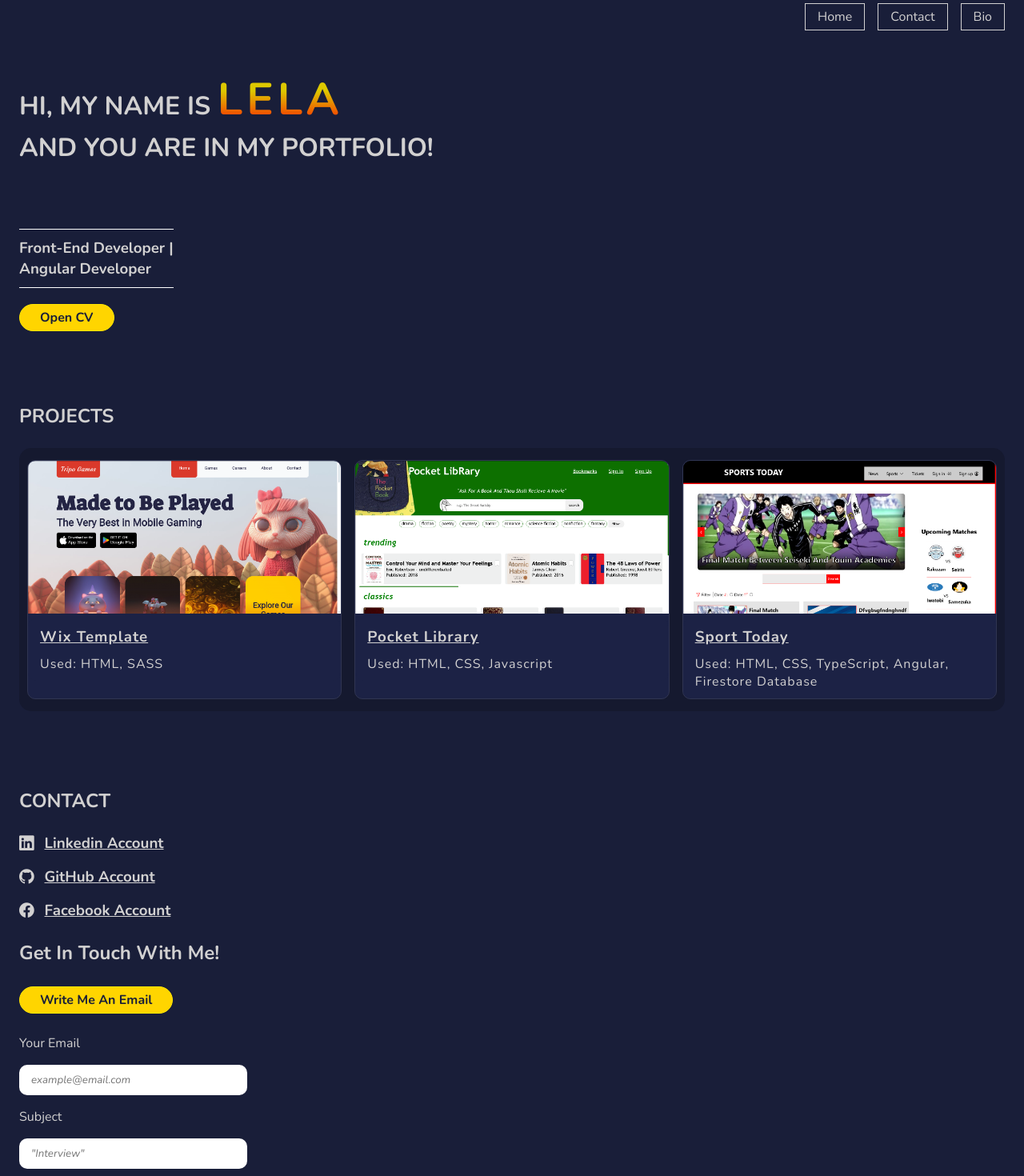
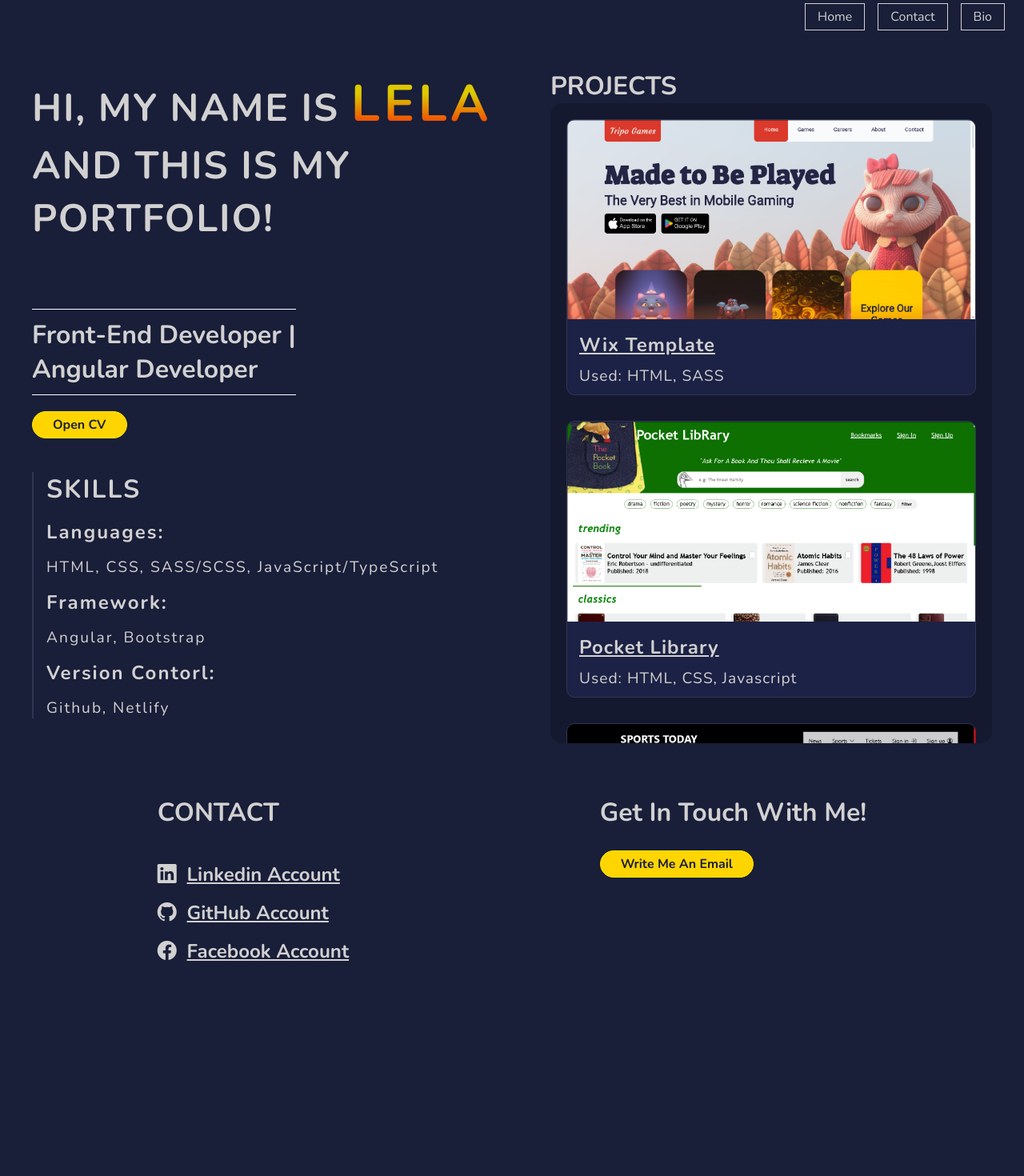
Before and after one commit to lela-akiashvili/MyPortfolio, an Angular app: page / in a window 1280 px wide. Shown: the part 20-1490 px from the top of the page at 80% size. After the commit the page ends 1297 px from the top, so only its background shows below. Built offline with nearby package versions, Linux system fonts and the light colour scheme.

Commit message:
respnsivnes of a dead fish

```diff
--- a/src/app/app.component.css
+++ /dev/null
@@ -1,4 +0,0 @@
-*{
-   scrollbar-width: 3px;
-
-}
--- a/src/app/features/home/home.component.css
+++ b/src/app/features/home/home.component.css
@@ -1,5 +1,4 @@
 main {
-  background-color: #191e39;
   min-height: 100vh;
   padding: 1.5rem;
   max-width: fit-content;
@@ -10,6 +9,10 @@ section {
 }
 h1 {
   font-size: xx-large;
+  letter-spacing: 1.8px;
+}
+.top h2 {
+  margin: 0;
 }
 span {
   background: linear-gradient(
@@ -23,8 +26,27 @@ span {
   font-size: 3.5rem;
 }
 .bio {
-  margin: 5rem 0;
+  margin: 5rem 0 2rem 0;
   animation: slide 1s 1 ease-in;
+}
+
+.left-border {
+  border-left: 2.5px solid #303552;
+  padding-left: 1rem;
+  margin-bottom: 3rem;
+  letter-spacing: 2px;
+}
+.left-border p {
+  padding: 15px 0;
+
+}
+.left-border h2 {
+   margin-bottom: 1rem;
+
+  }
+  .left-border :last-child{
+    padding: 15px 0 0 0 ;
+
   }
 .border {
   border-top: 1px solid white;
@@ -45,7 +67,7 @@ button {
   margin: 10px 0;
   max-width: fit-content;
 }
-button:hover{
+button:hover {
   color: rgb(255, 213, 0);
   background-color: #191e39;
   cursor: pointer;
@@ -53,8 +75,8 @@ button:hover{
 button a {
   all: unset;
 }
-h2{
-    margin:0 0 1.5rem 0 ;
+h2 {
+  margin: 0 0 1.5rem 0;
 }
 .projects {
   padding: 15px 10px;
@@ -69,38 +91,39 @@ h2{
   overflow: hidden;
   background-color: #1c2245;
 }
-.projects>div{
-    border:1px solid #303552;
+.projects > div {
+  border: 1px solid #303552;
 }
 .description {
   padding: 10px 15px 10px 15px;
 }
-.description h3{
+.description h3 {
   margin-bottom: 10px;
   letter-spacing: 1px;
 }
-.description p{
+.description p {
   letter-spacing: 1px;
 }
 img {
   width: 100%;
 }
-.contact div{
+.contact div {
   display: flex;
   flex-direction: column;
   gap: 1rem;
 }
-.contact h3{
+.contact h3 {
   display: flex;
   gap: 0.8rem;
 }
-.contact .email{
-    margin: 1.5rem 0 0 0 ;
+.contact .email {
+  margin: 1.5rem 0 0 0;
 }
-form{
+form {
   max-width: fit-content;
 }
-input, textarea{
+input,
+textarea {
   border-radius: 10px;
   padding: 10px 15px;
   color: #15192f;
@@ -108,14 +131,15 @@ input, textarea{
   border: none;
   margin-bottom: 1rem;
 }
-form button{
+form button {
   margin: auto;
   align-self: center;
 }
-input:focus, textarea:focus{
+input:focus,
+textarea:focus {
   border-bottom: 5px solid rgb(255, 213, 0);
 }
-::placeholder{
+::placeholder {
   font-style: italic;
 }
 @keyframes slide {
@@ -128,5 +152,58 @@ input:focus, textarea:focus{
     opacity: 1;
   }
 }
-@media (min-width:1000px){
+@media (min-width: 425px) {
+  main {
+    padding: 1.5rem 2.5rem;
   }
+}
+@media (min-width: 768px) {
+  .border {
+    font-size: x-large;
+  }
+  h2 {
+    font-size: xx-large;
+  }
+  .contact {
+    display: flex;
+    justify-content: space-around;
+  }
+  .contact h2.email {
+    margin: 0;
+  }
+}
+@media (min-width: 1000px) {
+    section{
+        margin-bottom: 3rem;
+    }
+  h1 {
+    font-size: xxx-large;
+  }
+  span {
+    font-size: 4rem;
+  }
+  .top {
+    display: flex;
+    gap: 2rem;
+  }
+  .bottom {
+    margin-bottom: 3rem;
+  }
+  .projects {
+    grid-template-columns: 40vw;
+    max-height: 100vh;
+    overflow-y: scroll;
+    padding: 20px;
+  }
+
+  h3 {
+    font-size: x-large;
+  }
+  .border {
+    font-size: xx-large;
+    /* margin-left: 1rem; */
+  }
+  p {
+    font-size: larger;
+  }
+}
--- a/src/app/features/home/home.component.html
+++ b/src/app/features/home/home.component.html
@@ -1,9 +1,9 @@
 <main>
-  <section>
+  <section class="top">
     <div>
       <h1>
         HI, MY NAME IS <span>LELA</span> <br />
-      AND YOU ARE IN MY PORTFOLIO!
+        AND THIS IS MY PORTFOLIO!
       </h1>
       <div class="bio">
         <h3 class="border">
@@ -11,8 +11,20 @@
           Angular Developer
         </h3>
         <button>
-        <a href="assets/lela-akiashvili resume.pdf" target="_blank">Open CV</a>
+          <a href="assets/lela-akiashvili resume.pdf" target="_blank"
+            >Open CV</a
+          >
         </button>
+      </div>
+      <div class="left-border">
+        <h2>SKILLS</h2>
+        <h3>Languages:</h3>
+        <p>HTML, CSS, SASS/SCSS, JavaScript/TypeScript</p>
+
+        <h3>Framework:</h3>
+        <p>Angular, Bootstrap</p>
+        <h3>Version Contorl:</h3>
+        <p>Github, Netlify</p>
       </div>
     </div>
     <div>
@@ -43,12 +55,12 @@
         </div>
       </div>
     </div>
-
   </section>
-  <section>
+  <section class="bottom">
     <div class="contact">
+      <div>
         <h2>CONTACT</h2>
-      <div >
+        <div>
           <h3>
             <i class="bi bi-linkedin"></i
             ><a
@@ -72,23 +84,44 @@
             >
           </h3>
         </div>
+      </div>
+
       <div>
         <h2 class="email">Get In Touch With Me!</h2>
-        <button>Write Me An Email</button>
-        <form action="">
+        <button (click)="onContact()">Write Me An Email</button>
+        <form
+          action=""
+          [style.display]="contact ? 'block' : 'none'"
+          [formGroup]="emailForm"
+        >
           <div>
             <label for="email">Your Email</label>
-                <input type="email" id="email" placeholder="example@email.com">
+            <input
+              type="email"
+              id="email"
+              placeholder="example@email.com"
+              formControlName="email"
+            />
           </div>
           <div>
             <label for="subject">Subject</label>
-                <input type="text" id="subject" placeholder='"Interview"'>
+            <input
+              type="text"
+              id="subject"
+              placeholder='"Interview"'
+              formControlName="subject"
+            />
           </div>
           <div>
             <label for="message">Your Message</label>
-                <textarea id="message" rows="8" cols="30"></textarea>
+            <textarea
+              id="message"
+              rows="8"
+              cols="30"
+              formControlName="message"
+            ></textarea>
           </div>
-            <button>Send Email</button>
+          <button type="submit">Send Email</button>
         </form>
       </div>
     </div>
--- a/src/app/features/home/home.component.ts
+++ b/src/app/features/home/home.component.ts
@@ -1,12 +1,27 @@
-import { Component } from '@angular/core';
+import { Component, inject } from '@angular/core';
+import { FormBuilder, FormGroup, ReactiveFormsModule, Validators } from '@angular/forms';
+import { Subject } from 'rxjs';
 
 @Component({
   selector: 'app-home',
   standalone: true,
-  imports: [],
+  imports: [ReactiveFormsModule],
   templateUrl: './home.component.html',
-  styleUrl: './home.component.css'
+  styleUrl: './home.component.css',
 })
 export class HomeComponent {
-
+  private fb = inject(FormBuilder);
+  emailForm = this.fb.group({
+    email: ['', Validators.email],
+    subject: ['', Validators.required],
+    message: ['', Validators.required],
+  });
+  get controls(){
+    return this.emailForm.controls;
+  }
+  contact: boolean = false;
+  onContact() {
+    this.contact = !this.contact;
+    this.emailForm.reset();
+  }
 }
--- a/src/styles.css
+++ b/src/styles.css
@@ -3,8 +3,13 @@
     margin: 0;
     color: rgb(210, 209, 209);
     font-family: "Nunito", sans-serif;
-
 }
 body{
    scrollbar-width: 3px;
+   background-color: #191e39
 }
+::-webkit-scrollbar{
+    width: 5px;
+    background-color:  rgb(210, 209, 209);
+    border-radius: 10px;
+}
```
Also changed, not shown: src/app/app.component.html (added). Lines whose indentation alone changed are shown as unchanged.
